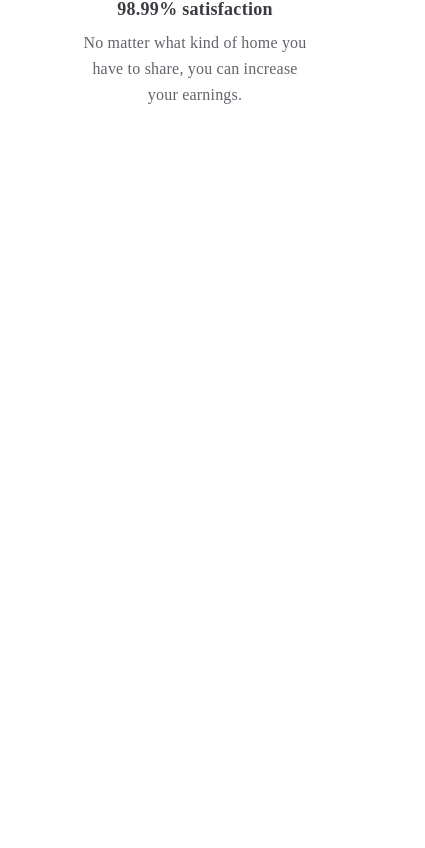
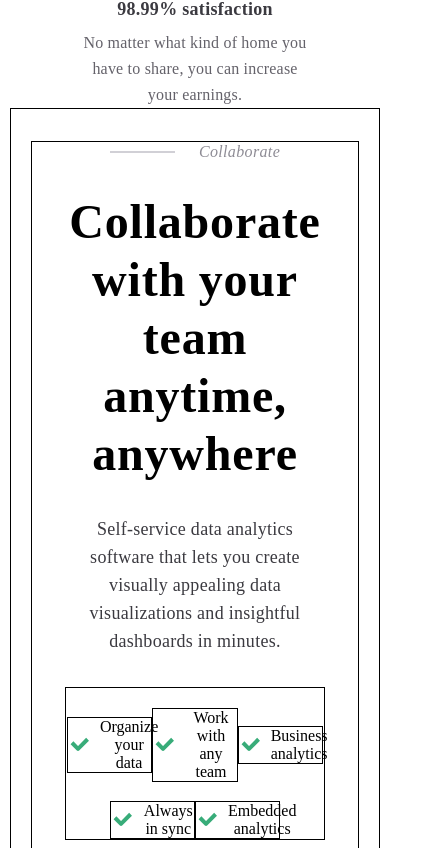
Before and after one commit to basarballioz/privia-security-intern-case-reactjs, a React (Create React App) app: page / in a window 390 px wide. Shown: the part 5056-5904 px from the top of the page, 425 px wide, since content can reach past the window. Before the commit the page ends 5164 px from the top, so only its background shows below. Built offline with nearby package versions, Linux system fonts and the light colour scheme; a web font is replaced by a local one.

Commit message:
collab section eklendi

```diff
--- a/src/pages/Home.js
+++ b/src/pages/Home.js
@@ -165,7 +165,7 @@ function Home() {
                         </div>
                     </div>
                 </section>
-                {/* <section id='collab'>
+                <section id='collab'>
                     <div className="container">
                         <div className='collab-image'>
                             <img src="/assets/svg/people.svg" alt="Collaborate Image" />
@@ -179,9 +179,33 @@ function Home() {
                                 <h2>Collaborate with your team anytime, anywhere</h2>
                                 <div>Self-service data analytics software that lets you create visually appealing data visualizations and insightful dashboards in minutes.</div>
                             </div>
+                            <div className="collab-checks">
+                                <ul>
+                                    <li>
+                                        <img src="/assets/svg/check.svg" alt="Tick Icon" />
+                                        <div>Organize your data</div>
+                                    </li>
+                                    <li>
+                                        <img src="/assets/svg/check.svg" alt="Tick Icon" />
+                                        <div>Work with any team</div>
+                                    </li>
+                                    <li>
+                                        <img src="/assets/svg/check.svg" alt="Tick Icon" />
+                                        <div>Business analytics</div>
+                                    </li>
+                                    <li>
+                                        <img src="/assets/svg/check.svg" alt="Tick Icon" />
+                                        <div>Always in sync</div>
+                                    </li>
+                                    <li>
+                                        <img src="/assets/svg/check.svg" alt="Tick Icon" />
+                                        <div>Embedded analytics</div>
+                                    </li>
+                                </ul>
+                            </div>
                         </div>
                     </div>
-                </section> */}
+                </section>
             </main>
         </>
     );
--- a/src/styles/home.scss
+++ b/src/styles/home.scss
@@ -18,7 +18,6 @@
     top: 0px;
     z-index: -1;
     object-fit: cover;
-
   }
 
   h1 {
@@ -321,7 +320,6 @@
     }
 
     .section-title {
-
       @media only screen and (max-width: 1100px) {
         text-align: center;
         display: flex;
@@ -331,7 +329,6 @@
     }
 
     .more-features-title {
-
       margin-top: 2rem;
 
       @media only screen and (max-width: 1100px) {
@@ -371,11 +368,9 @@
       @media only screen and (max-width: 1100px) {
         justify-content: center;
         align-items: center;
-
       }
 
       @media only screen and (max-width: 768px) {
-
       }
     }
   }
@@ -383,4 +378,119 @@
 
 #collab {
   border: 1px solid black;
+
+  .container {
+    border: 1px solid black;
+    display: flex;
+    justify-content: space-evenly;
+    align-items: flex-start;
+
+    @media only screen and (max-width: 1100px) {
+      flex-direction: column-reverse;
+      align-items: center;
+      justify-content: center;
+    }
+
+    .collab-image {
+      @media only screen and (max-width: 1100px) {
+        margin-top: 3rem;
+      }
+
+      @media only screen and (max-width: 768px) {
+      }
+    }
+
+    .collab-detail {
+      width: 50%;
+      @media only screen and (max-width: 1100px) {
+        width: 100%;
+        display: flex;
+        justify-content: center;
+        align-items: center;
+        flex-direction: column;
+      }
+
+      .section-title {
+
+      }
+
+      .title {
+        margin-top: 2rem;
+
+        @media only screen and (max-width: 1100px) {
+          width: 100%;
+          display: flex;
+          justify-content: center;
+          align-items: center;
+          flex-direction: column;
+        }
+
+        h2 {
+          font-weight: bold;
+          font-size: 48px;
+          line-height: 58px;
+          letter-spacing: 0.8px;
+          color: #000000;
+          width: 500px;
+
+          @media only screen and (max-width: 1100px) {
+            width: 80%;
+            text-align: center;
+          }
+        }
+
+        div {
+          margin-top: 2rem;
+          font-size: 18px;
+          line-height: 28px;
+          width: 410px;
+          letter-spacing: 0.27px;
+          color: #3b3a40;
+
+          @media only screen and (max-width: 1100px) {
+            width: 80%;
+            text-align: center;
+          }
+        }
+      }
+
+      .collab-checks {
+        width: 410px;
+        margin-top: 2rem;
+
+        @media only screen and (max-width: 1100px) {
+          width: 80%;
+          text-align: center;
+        }
+
+        ul {
+          display: flex;
+          align-items: center;
+          flex-wrap: wrap;
+          border: 1px solid black;
+
+          @media only screen and (max-width: 1100px) {
+            justify-content: center;
+          }
+          li {
+            border: 1px solid black;
+            display: flex;
+            justify-content: flex-start;
+            align-items: center;
+            width: 50%;
+            margin-top: .5rem;
+
+            @media only screen and (max-width: 1100px) {
+              width: 33%;
+              margin-top: 1.2rem;
+            }
+
+            img {
+              margin-right: .5rem;
+            }
+          }
+        }
+      }
+    }
+  }
 }
```
